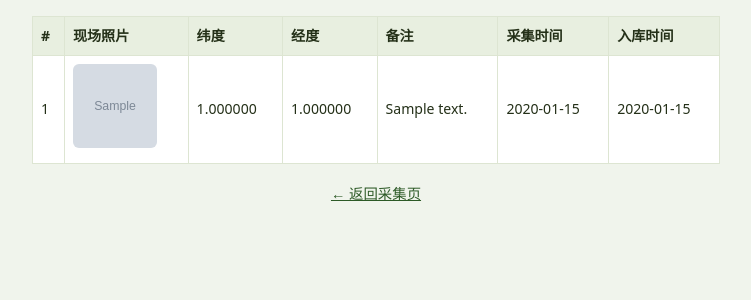
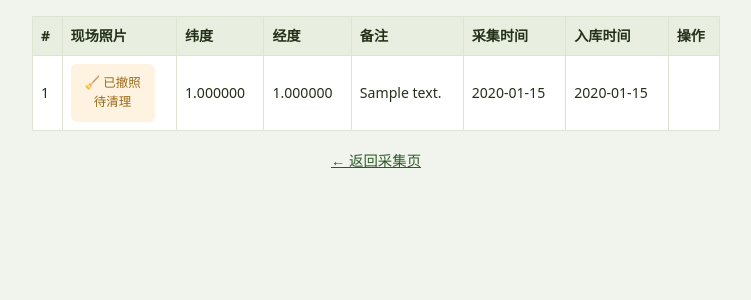
Before and after one commit to solo-projects-org/solo-09c03bb4-7874535a-2fbc-4332-a07b-677b60515f31, a Flask app: page /records in a window 1280 px wide. Shown: the part 90-390 px from the top of the page, without its empty margins (264-1015 px from the left). Run offline with Flask 3, Linux system fonts and the light colour scheme; tables that the repository leaves empty hold one stand-in row (values such as "Sample post"); grey boxes marked "Sample" are stand-in pictures.

Commit message:
完成开发轮 7564d1a7-26f4-447a-b1b7-240dafa016ed

```diff
--- a/app/app.py
+++ b/app/app.py
@@ -1,16 +1,27 @@
 """林道巡护倒木采集系统（Flask + SQLite）
 
 - /            采集页（巡护员）：离线可用，待传记录存浏览器 IndexedDB
-- /records     清障队查看页：只展示已确认入库的记录
+- /records     清障队查看页：只展示已确认入库的记录，含撤照入口
 - /api/records GET 列表 / POST 补传（uuid 幂等，同一笔只入库一次）
-- /photos/...  已入库的原照
+- /api/records/<id>/takedown  POST 撤照：撤下所有字节相同的已入库副本
+- /photos/...  已入库的原照（已撤照的一律不再供图）
+
+撤照语义（误拍路人正脸时，数据员撤下照片、清障队仍查得到记录）：
+- 撤照按"字节相同"（SHA-256）生效：同一哈希的所有已入库副本一并撤下，
+  记录本身（编号、坐标、备注）保留；
+- 撤照生效（takedowns 登记哈希并提交）后，旧链接立即不再供图；
+  此后补传的同字节照片（即使 uuid 不同）只收记录、不挂照片；
+- 原照文件删除失败或进程中途退出：文件仍不可查看，记录标记"待清理"，
+  重启后继续删除。
 """
+import hashlib
 import os
 import sqlite3
 import uuid as uuidlib
 from datetime import datetime, timezone
 
-from flask import Flask, g, jsonify, render_template, request, send_from_directory
+from flask import (Flask, abort, g, jsonify, render_template, request,
+                   send_from_directory)
 from werkzeug.utils import secure_filename
 
 BASE_DIR = os.path.dirname(os.path.abspath(__file__))
@@ -18,6 +29,11 @@ DATA_DIR = os.environ.get("DATA_DIR", os.path.join(BASE_DIR, "data"))
 PHOTO_DIR = os.path.join(DATA_DIR, "photos")
 DB_PATH = os.path.join(DATA_DIR, "records.db")
 ALLOWED_EXT = {".jpg", ".jpeg", ".png", ".gif", ".webp", ".bmp"}
+
+# 照片状态
+STATE_OK = "ok"                          # 正常供图
+STATE_PENDING_CLEANUP = "pending_cleanup"  # 已撤照、文件待删除（不可查看）
+STATE_PURGED = "purged"                  # 已撤照、文件已删除（或从未落盘）
 
 app = Flask(__name__)
 app.config["MAX_CONTENT_LENGTH"] = 30 * 1024 * 1024  # 原照最大 30MB
@@ -29,9 +45,15 @@ CREATE TABLE IF NOT EXISTS records (
     lat         REAL NOT NULL,
     lng         REAL NOT NULL,
     note        TEXT NOT NULL DEFAULT '',
-    photo       TEXT NOT NULL,          -- photos 目录下的文件名
+    photo       TEXT NOT NULL DEFAULT '',  -- photos 目录下的文件名；撤照后清空
+    photo_sha   TEXT NOT NULL DEFAULT '',  -- 原照字节 SHA-256（撤照比对用）
+    photo_state TEXT NOT NULL DEFAULT 'ok',-- ok / pending_cleanup / purged
     created_at  TEXT NOT NULL,          -- 现场采集时间（浏览器上报）
     uploaded_at TEXT NOT NULL           -- 入库时间（服务器）
+);
+CREATE TABLE IF NOT EXISTS takedowns (
+    sha256      TEXT PRIMARY KEY,       -- 已撤照原照的字节哈希
+    created_at  TEXT NOT NULL           -- 撤照生效时间
 );
 """
 
@@ -40,8 +62,78 @@ def init_db():
     os.makedirs(PHOTO_DIR, exist_ok=True)
     conn = sqlite3.connect(DB_PATH)
     conn.executescript(SCHEMA)
+    # ---- 老库迁移：补列 + 回填已有原照的字节哈希 ----
+    cols = {r[1] for r in conn.execute("PRAGMA table_info(records)")}
+    if "photo_sha" not in cols:
+        conn.execute(
+            "ALTER TABLE records ADD COLUMN photo_sha TEXT NOT NULL DEFAULT ''")
+    if "photo_state" not in cols:
+        conn.execute(
+            "ALTER TABLE records ADD COLUMN photo_state TEXT NOT NULL DEFAULT 'ok'")
+    conn.commit()
+    rows = conn.execute(
+        "SELECT id, photo FROM records WHERE photo != '' AND photo_sha = ''"
+    ).fetchall()
+    for rid, photo in rows:
+        try:
+            with open(os.path.join(PHOTO_DIR, photo), "rb") as f:
+                digest = hashlib.sha256(f.read()).hexdigest()
+            conn.execute("UPDATE records SET photo_sha = ? WHERE id = ?",
+                         (digest, rid))
+        except OSError:
+            # 文件已不在盘上：等同已撤照
+            conn.execute(
+                "UPDATE records SET photo = '', photo_state = ? WHERE id = ?",
+                (STATE_PURGED, rid))
     conn.commit()
     conn.close()
+
+
+def purge_photo_file(conn, rid, fname):
+    """删除单个已撤照文件。
+
+    成功（或文件本就不在）→ 记录改为 purged 并清空文件名；
+    失败 → 保持 pending_cleanup（供图路由按状态拦截，重启后继续删）。
+    """
+    if not fname:
+        conn.execute("UPDATE records SET photo_state = ? WHERE id = ?",
+                     (STATE_PURGED, rid))
+        conn.commit()
+        return True
+    try:
+        os.remove(os.path.join(PHOTO_DIR, fname))
+    except FileNotFoundError:
+        pass  # 文件已不在，视为清理完成
+    except OSError:
+        return False  # 删盘失败：保持待清理
+    conn.execute(
+        "UPDATE records SET photo = '', photo_state = ? WHERE id = ?",
+        (STATE_PURGED, rid))
+    conn.commit()
+    return True
+
+
+def resume_takedowns():
+    """启动时恢复未完成的撤照（上次删盘失败或中途退出）：
+
+    1) 兜底：takedowns 已登记哈希但仍有 ok 记录的，先补齐待清理标记；
+    2) 所有待清理文件重试删除。
+    """
+    conn = sqlite3.connect(DB_PATH)
+    try:
+        conn.execute(
+            "UPDATE records SET photo_state = ? "
+            "WHERE photo_state = ? AND photo_sha != '' "
+            "AND photo_sha IN (SELECT sha256 FROM takedowns)",
+            (STATE_PENDING_CLEANUP, STATE_OK))
+        conn.commit()
+        rows = conn.execute(
+            "SELECT id, photo FROM records WHERE photo_state = ?",
+            (STATE_PENDING_CLEANUP,)).fetchall()
+        for rid, photo in rows:
+            purge_photo_file(conn, rid, photo)
+    finally:
+        conn.close()
 
 
 def get_db():
@@ -98,7 +190,7 @@ def records_page():
 @app.route("/api/records", methods=["GET"])
 def api_list():
     rows = get_db().execute(
-        "SELECT id, uuid, lat, lng, note, photo, created_at, uploaded_at "
+        "SELECT id, uuid, lat, lng, note, photo, photo_state, created_at, uploaded_at "
         "FROM records ORDER BY id DESC"
     ).fetchall()
     return jsonify([
@@ -108,7 +200,11 @@ def api_list():
             "lat": r["lat"],
             "lng": r["lng"],
             "note": r["note"],
-            "photo_url": "/photos/" + r["photo"],
+            "photo_state": r["photo_state"],
+            # 已撤照的记录不再给出照片链接
+            "photo_url": ("/photos/" + r["photo"]
+                          if r["photo_state"] == STATE_OK and r["photo"]
+                          else None),
             "created_at": r["created_at"],
             "uploaded_at": r["uploaded_at"],
         }
@@ -150,43 +246,128 @@ def api_create():
     if existing:
         return jsonify({"ok": True, "duplicate": True, "id": existing["id"]})
 
-    # ---- 保存原照（文件名用 uuid，天然去重）----
-    ext = os.path.splitext(secure_filename(photo.filename))[1].lower()
-    if ext not in ALLOWED_EXT:
-        ext = ".jpg"
-    fname = client_uuid + ext
-    photo.save(os.path.join(PHOTO_DIR, fname))
+    # ---- 读入原照字节，计算哈希 ----
+    data = photo.read()
+    digest = hashlib.sha256(data).hexdigest()
+
+    # ---- 撤照拦截：同字节照片只收记录，不挂照片（即使 uuid 不同）----
+    blocked = db.execute(
+        "SELECT 1 FROM takedowns WHERE sha256 = ?", (digest,)
+    ).fetchone()
+
+    fname = ""
+    saved_path = None
+    if not blocked:
+        # 保存原照（文件名用 uuid，天然去重）
+        ext = os.path.splitext(secure_filename(photo.filename))[1].lower()
+        if ext not in ALLOWED_EXT:
+            ext = ".jpg"
+        fname = client_uuid + ext
+        saved_path = os.path.join(PHOTO_DIR, fname)
+        with open(saved_path, "wb") as f:
+            f.write(data)
 
     # ---- 入库；唯一约束兜底并发/重试竞争 ----
     try:
         cur = db.execute(
-            "INSERT INTO records (uuid, lat, lng, note, photo, created_at, uploaded_at)"
-            " VALUES (?, ?, ?, ?, ?, ?, ?)",
-            (client_uuid, lat, lng, note, fname, created_at,
-             datetime.now(timezone.utc).isoformat()),
+            "INSERT INTO records (uuid, lat, lng, note, photo, photo_sha,"
+            " photo_state, created_at, uploaded_at)"
+            " VALUES (?, ?, ?, ?, ?, ?, ?, ?, ?)",
+            (client_uuid, lat, lng, note, fname, digest,
+             STATE_PURGED if blocked else STATE_OK,
+             created_at, datetime.now(timezone.utc).isoformat()),
         )
         db.commit()
     except sqlite3.IntegrityError:
         db.rollback()
-        try:
-            os.remove(os.path.join(PHOTO_DIR, fname))
-        except OSError:
-            pass
+        if saved_path:
+            try:
+                os.remove(saved_path)
+            except OSError:
+                pass
         row = db.execute(
             "SELECT id FROM records WHERE uuid = ?", (client_uuid,)
         ).fetchone()
         return jsonify({"ok": True, "duplicate": True,
                         "id": row["id"] if row else None})
 
-    return jsonify({"ok": True, "duplicate": False, "id": cur.lastrowid})
+    resp = {"ok": True, "duplicate": False, "id": cur.lastrowid}
+    if blocked:
+        resp["photo_blocked"] = True  # 同字节照片已撤照：只收记录
+    return jsonify(resp)
+
+
+@app.route("/api/records/<int:rid>/takedown", methods=["POST"])
+def api_takedown(rid):
+    """撤照：撤下与该记录原照字节相同的所有已入库副本。
+
+    记录（编号、坐标、备注）保留；撤照生效后旧链接不再供图，
+    此后同字节照片只收记录。文件删除失败的标记待清理，重启后续删。
+    """
+    db = get_db()
+    row = db.execute("SELECT * FROM records WHERE id = ?", (rid,)).fetchone()
+    if row is None:
+        return jsonify({"ok": False, "error": "记录不存在"}), 404
+    if row["photo_state"] != STATE_OK or not row["photo"]:
+        return jsonify({"ok": False, "error": "该记录没有可撤下的照片"}), 400
+
+    # 原照字节哈希（撤照按字节相同比对）；文件读不到就回退用入库时的哈希
+    digest = row["photo_sha"]
+    try:
+        with open(os.path.join(PHOTO_DIR, row["photo"]), "rb") as f:
+            digest = hashlib.sha256(f.read()).hexdigest()
+    except OSError:
+        pass
+
+    if not digest:
+        # 没有可比对的哈希（极端情况）：只撤本笔
+        db.execute("UPDATE records SET photo_state = ? WHERE id = ?",
+                   (STATE_PENDING_CLEANUP, rid))
+        db.commit()
+        cleaned = purge_photo_file(db, rid, row["photo"])
+        return jsonify({"ok": True, "taken_down": 1,
+                        "remaining_cleanup": 0 if cleaned else 1})
+
+    now = datetime.now(timezone.utc).isoformat()
+    # ---- 撤照生效点：同一事务登记哈希 + 所有同字节已入库副本标记待清理 ----
+    # 提交后：旧链接立即不再供图；之后补传的同字节照片只收记录、不挂照片。
+    db.execute(
+        "INSERT OR IGNORE INTO takedowns (sha256, created_at) VALUES (?, ?)",
+        (digest, now))
+    db.execute(
+        "UPDATE records SET photo_state = ? WHERE photo_sha = ? AND photo_state = ?",
+        (STATE_PENDING_CLEANUP, digest, STATE_OK))
+    db.commit()
+
+    # ---- 删除原照文件；删盘失败的保持待清理，重启后继续 ----
+    pend = db.execute(
+        "SELECT id, photo FROM records WHERE photo_sha = ? AND photo_state = ?",
+        (digest, STATE_PENDING_CLEANUP)).fetchall()
+    remaining = 0
+    for r in pend:
+        if not purge_photo_file(db, r["id"], r["photo"]):
+            remaining += 1
+
+    return jsonify({"ok": True, "sha256": digest,
+                    "taken_down": len(pend), "remaining_cleanup": remaining})
 
 
 @app.route("/photos/<path:name>")
 def photo_file(name):
+    # 只有状态正常的已入库照片才供图；已撤照（含待清理）一律不再供图，
+    # 即使文件因删盘失败仍留在盘上。
+    row = get_db().execute(
+        "SELECT photo_state FROM records WHERE photo = ?", (name,)
+    ).fetchone()
+    if row is None:
+        abort(404)
+    if row["photo_state"] != STATE_OK:
+        abort(410)  # 已撤照
     return send_from_directory(PHOTO_DIR, name)
 
 
 init_db()
+resume_takedowns()
 
 if __name__ == "__main__":
     app.run(host="0.0.0.0", port=8000)
--- a/app/static/style.css
+++ b/app/static/style.css
@@ -89,5 +89,32 @@ input, textarea {
 .records-table th { background: #e8efe0; }
 .empty { padding: 24px; text-align: center; color: #6b7a5e; }
 
+/* 撤照 */
+.photo-removed {
+  display: inline-block;
+  min-width: 84px;
+  padding: 10px 8px;
+  border-radius: 6px;
+  background: #f3e9e4;
+  color: #8a4b2d;
+  font-size: .78rem;
+  text-align: center;
+  line-height: 1.5;
+}
+.photo-removed.pending-cleanup { background: #fdf3e0; color: #9a6b1a; }
+
+.btn-takedown {
+  padding: 6px 12px;
+  border: 1px solid #c98a7a;
+  border-radius: 6px;
+  background: #fdf1ee;
+  color: #a03d2a;
+  font-size: .85rem;
+  cursor: pointer;
+  white-space: nowrap;
+}
+.btn-takedown:hover { background: #f9e2dc; }
+.btn-takedown:disabled { opacity: .5; cursor: default; }
+
 .footer-link { text-align: center; margin: 18px 0 30px; font-size: .9rem; }
 .footer-link a { color: #2d5a27; }
--- a/app/templates/records.html
+++ b/app/templates/records.html
@@ -18,7 +18,7 @@
     <thead>
       <tr>
         <th>#</th><th>现场照片</th><th>纬度</th><th>经度</th>
-        <th>备注</th><th>采集时间</th><th>入库时间</th>
+        <th>备注</th><th>采集时间</th><th>入库时间</th><th>操作</th>
       </tr>
     </thead>
     <tbody>
@@ -26,15 +26,26 @@
       <tr>
         <td>{{ r["id"] }}</td>
         <td>
+          {% if r["photo_state"] == "ok" %}
           <a href="/photos/{{ r['photo'] }}" target="_blank">
             <img src="/photos/{{ r['photo'] }}" alt="倒木照片" class="thumb">
           </a>
+          {% elif r["photo_state"] == "pending_cleanup" %}
+          <span class="photo-removed pending-cleanup">🧹 已撤照<br>待清理</span>
+          {% else %}
+          <span class="photo-removed">🚫 已撤照</span>
+          {% endif %}
         </td>
         <td>{{ "%.6f"|format(r["lat"]) }}</td>
         <td>{{ "%.6f"|format(r["lng"]) }}</td>
         <td>{{ r["note"] }}</td>
         <td>{{ r["created_at"][:19].replace("T", " ") }}</td>
         <td>{{ r["uploaded_at"][:19].replace("T", " ") }}</td>
+        <td>
+          {% if r["photo_state"] == "ok" %}
+          <button type="button" class="btn-takedown" data-id="{{ r['id'] }}">撤照</button>
+          {% endif %}
+        </td>
       </tr>
       {% endfor %}
     </tbody>
@@ -44,5 +55,34 @@
   {% endif %}
   <p class="footer-link"><a href="/">← 返回采集页</a></p>
 </main>
+
+<script>
+// 撤照入口：选一笔已入库原照，确认后撤下所有字节相同的已入库副本
+document.querySelectorAll(".btn-takedown").forEach(function (btn) {
+  btn.addEventListener("click", async function () {
+    const id = btn.dataset.id;
+    const msg =
+      "确认撤下 #" + id + " 的现场照片？\n\n" +
+      "· 所有字节相同的已入库副本一并撤下（编号、坐标、备注保留）；\n" +
+      "· 撤照生效后，旧链接立即不再供图；\n" +
+      "· 此后补传的同字节照片（即使 UUID 不同）只收记录、不挂照片。";
+    if (!confirm(msg)) return;
+    btn.disabled = true;
+    try {
+      const resp = await fetch("/api/records/" + id + "/takedown", { method: "POST" });
+      const data = await resp.json();
+      if (!resp.ok || !data.ok) throw new Error(data.error || ("HTTP " + resp.status));
+      if (data.remaining_cleanup > 0) {
+        alert("撤照已生效。有 " + data.remaining_cleanup +
+              " 个文件暂时删除失败，已标记「待清理」，服务重启后继续删除。");
+      }
+      location.reload();
+    } catch (e) {
+      btn.disabled = false;
+      alert("撤照失败：" + e.message);
+    }
+  });
+});
+</script>
 </body>
 </html>
```
Also changed, not shown: README.md.
